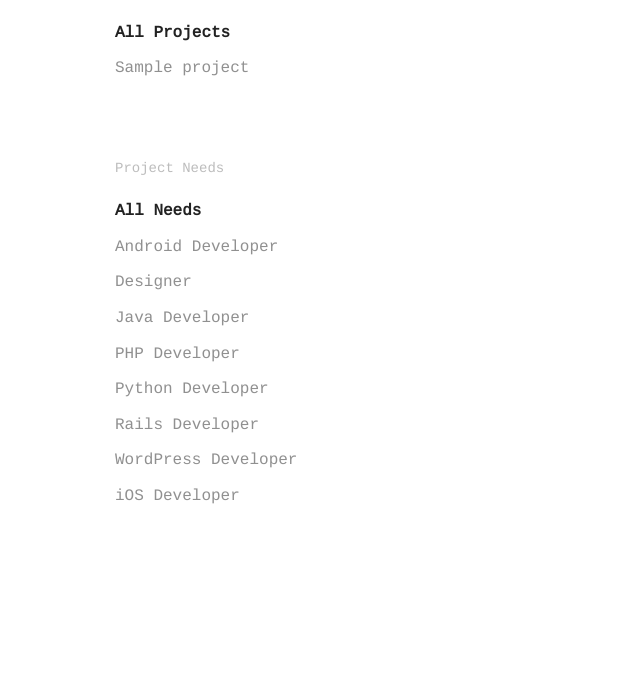
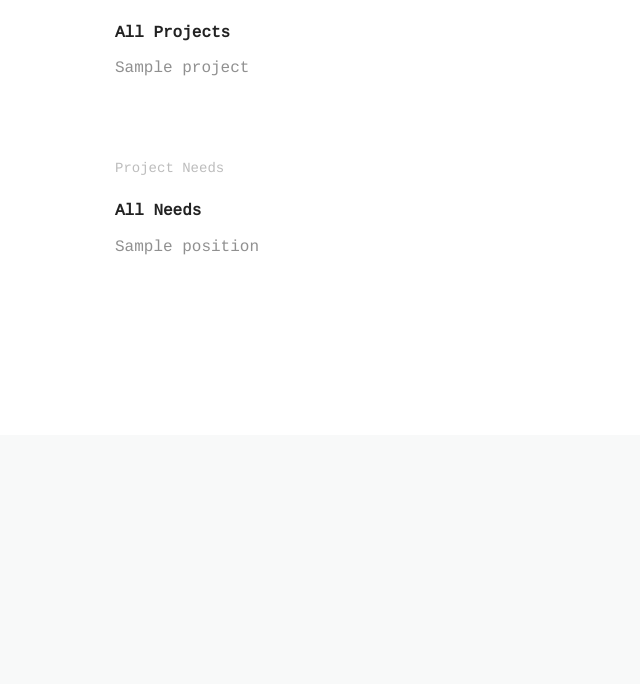
Before and after one commit to hyungmogu/social-team-builder, a Django app: page /applications/ in a window 1280 px wide. Shown: the part 541-1225 px from the top of the page, without its empty margins (0-640 px from the left). After the commit the page ends 796 px from the top, so only its background shows below. Run offline with Django 3.2, Linux system fonts and the light colour scheme; a user stored in the database is signed in; tables that the repository leaves empty hold one stand-in row (values such as "Sample post"); parts of the project's set-up code (start-up, migrations or seed data) failed here and were passed over.

Commit message:
feat: Add filter by proj needs '/applications'

```diff
--- a/project/main/views.py
+++ b/project/main/views.py
@@ -251,27 +251,30 @@ class ApplicationSubmitView(CreateView):
         }))
 
 class ApplicationsView(TemplateView):
-    model = models.Project
+    model = models.Application
     template_name = 'main/applications.html'
 
     def get(self, request):
         # 1. get all types of queries
         q_project = request.GET.get('q_project', '')
-        q_project_needs = request.GET.get('q_proj_needs', '')
+        q_proj_need = request.GET.get('q_proj_need', '')
         q_status = request.GET.get('q_status', '')
 
         if q_project:
-            filtered_projects = self.model.objects.filter(Q(title__iexact=q_project))
-        # elif q_project_needs:
-        #     filtered_projects = self.model.objects.filter(Q(positions__name__iexact=q_project_needs)&Q(user=request.user))
+            filtered_applicants = self.model.objects.filter(Q(project__title__iexact=q_project)&Q(project__user=request.user))
+        elif q_proj_need:
+            filtered_applicants = self.model.objects.filter(Q(project__user=request.user)&Q(position__applications__position__name__iexact=q_proj_need))
         # elif q_status:
         #     filtered_projects = self.model.objects.filter(Q(applications__status__iexact=q_status)&Q(user=request.user))
         else:
-            filtered_projects = self.model.objects.filter(user=request.user)
+            filtered_applicants = self.model.objects.filter(project__user=request.user)
 
-        my_projects = self.model.objects.filter(user=request.user)
+        my_projects = models.Project.objects.filter(user=request.user)
+        my_proj_needs = models.Position.objects.filter(Q(project__user=request.user)).distinct()
         return render(request, self.template_name, {
             'q_project': q_project,
+            'q_proj_need': q_proj_need,
             'my_projects': my_projects,
-            'filtered_projects': filtered_projects
+            'my_proj_needs': my_proj_needs,
+            'filtered_applicants': filtered_applicants
         })
--- a/project/templates/main/applications.html
+++ b/project/templates/main/applications.html
@@ -41,15 +41,10 @@
       <div class="circle--filter circle--secondary--module">
         <h4>Project Needs</h4>
         <ul class="circle--filter--list">
-          <li><a class="selected">All Needs</a></li>
-          <li><a>Android Developer</a></li>
-          <li><a>Designer</a></li>
-          <li><a>Java Developer</a></li>
-          <li><a>PHP Developer</a></li>
-          <li><a>Python Developer</a></li>
-          <li><a>Rails Developer</a></li>
-          <li><a>WordPress Developer</a></li>
-          <li><a>iOS Developer</a></li>
+          <li><a href="{% url 'applications' %}" class="{% if q_proj_need = '' %} selected {% endif %}">All Needs</a></li>
+          {% for position in my_proj_needs %}
+            <li><a class="{% if q_proj_need == position.name %} selected {% endif %}" href="{% url 'applications' %}?q_proj_need={{ position.name }}">{{ position.name }}</a></li>
+          {% endfor %}
         </ul>
       </div>
 
@@ -64,9 +59,7 @@
           </tr>
         </thead>
         <tbody>
-          {% for project in filtered_projects %}
-            {% for position in project.positions.all %}
-              {% for application in position.applications.all %}
+            {% for application in filtered_applicants %}
               <tr class="clickable-row" data-href="profile.html">
                 <td>
                   <h3>{{ application.profile.name }}</h3>
@@ -77,8 +70,6 @@
                 </td>
               </tr>
             {% endfor %}
-            {% endfor %}
-          {% endfor %}
         </tbody>
       </table>
 
```
Lines whose indentation alone changed are shown as unchanged.
